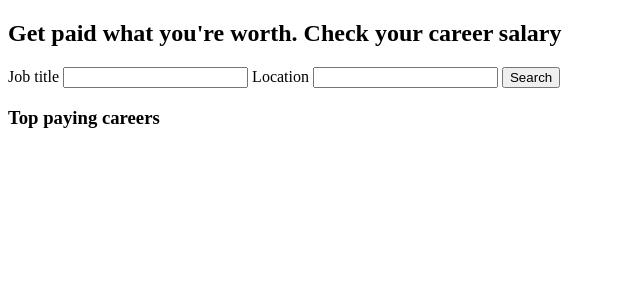
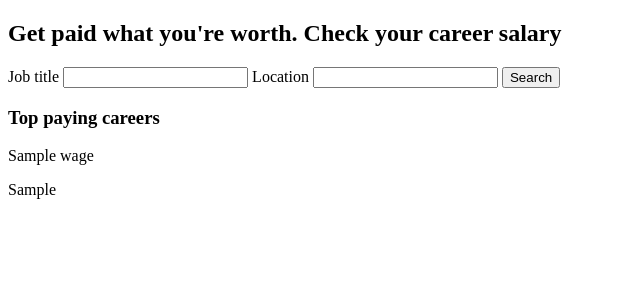
Before and after one commit to thenameisCharlie/unemployedAF, a Flask app: template templates/jobsalaries_page.html in a window 1280 px wide. Shown: the part 26-326 px from the top of the page, without its empty margins (0-640 px from the left). Run offline with Flask 3, Linux system fonts and the light colour scheme; the template is opened without the code that fills it: most values are stand-ins (such as "Sample title", 1, 10 or a date in 2020).

Commit message:
added a loop to display the top careers

```diff
--- a/templates/jobsalaries_page.html
+++ b/templates/jobsalaries_page.html
@@ -37,6 +37,12 @@
     </div>
     <div class="display-top-paying-careers">
       <h3 class="top-careers">Top paying careers</h3>
+      <div class="top-career-details">
+        {%for top_wage in top_wages%}
+        <p id="top-salary-title">{{top_wage.OCC_TITLE}}</p>
+        <p id="top-salary-annually">{{top_wage.A_MEAN}}</p>
+        {%endfor%}
+      </div>
     </div>
   </body>
 </html>
```
